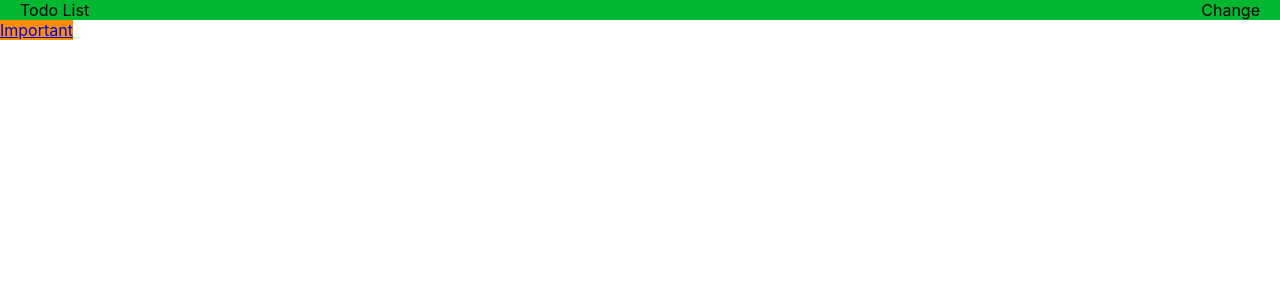
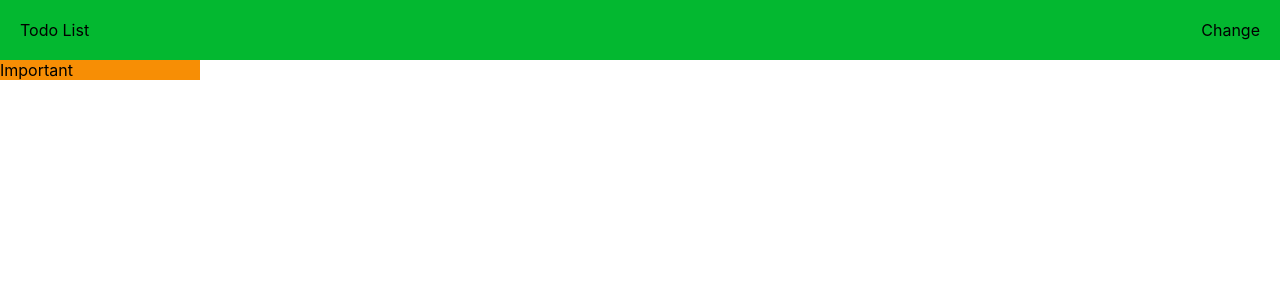
Before and after one commit to Kushbak/ReactTodoList, a React (Create React App) app: page / in a window 1280 px wide. Shown: the top 300 px of the page. Built offline with nearby package versions, Linux system fonts and the light colour scheme.

Commit message:
added default styles for a and button

```diff
--- a/src/App.css
+++ b/src/App.css
@@ -3,11 +3,17 @@
     padding: 0;
     box-sizing: border-box  ;
 }
-
+a{
+    color: black;
+    text-decoration: none;
+}
+button{
+    cursor: pointer;
+}
 .app{
     display: grid;
-    grid-template-columns: auto 1fr;
-    grid-template-rows: auto 1fr;
+    grid-template-columns: 200px 1fr;
+    grid-template-rows: 60px 1fr;
     grid-template-areas: 'header header '
         'navbar main';
 
```
